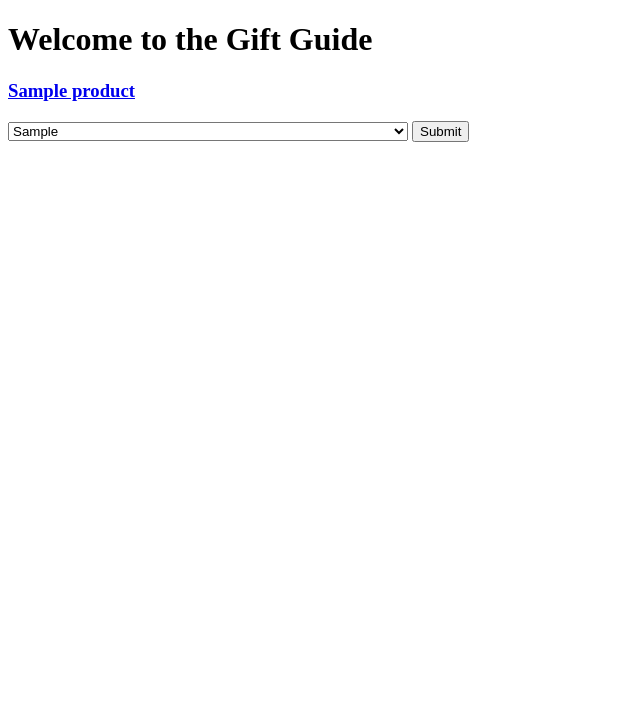
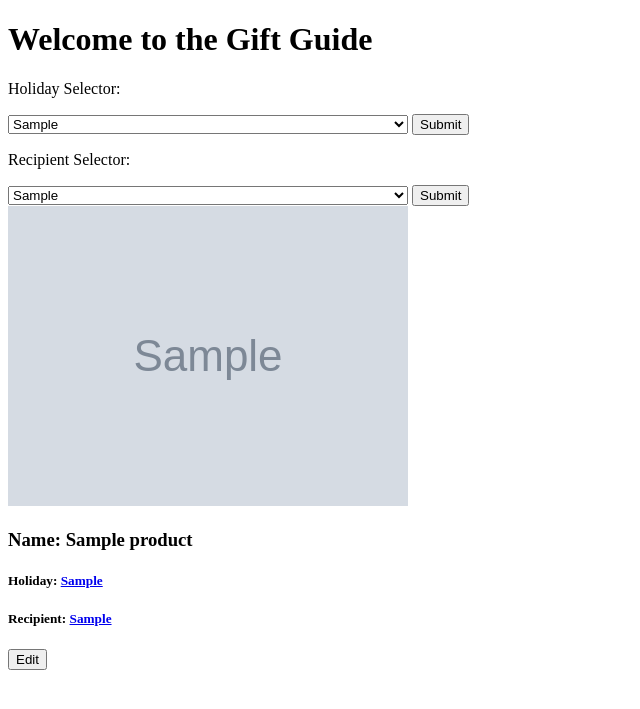
Before and after one commit to JLB2137/Gift-Guide, a Node server app: page /gift-guide in a window 1280 px wide. Shown: the top 709 px of the page, without its empty margins (0-640 px from the left). Run offline with Node 20, Linux system fonts and the light colour scheme; tables that the repository leaves empty hold one stand-in row (values such as "Sample post"); grey boxes marked "Sample" are stand-in pictures; some libraries are stand-ins or nearby versions.

Commit message:
added functionality on homepage to redirect based on holiday pages...this will eventually turn into the nav for the site

```diff
--- a/controllers/products.js
+++ b/controllers/products.js
@@ -2,7 +2,7 @@ const express = require('express')
 const productRouter = express.Router()
 const Product = require('../models/product')
 const seedProducts = require('../models/seed')
-const checkboxUpdater = require('../public/scripts/routerFunctions')
+const requestUpdater = require('../public/scripts/routerFunctions')
 
 
 //index page redirect
@@ -20,7 +20,6 @@ productRouter.get('/gift-guide', (req,res) => {
             holiday.add(element.holiday)
             recipient.add(element.recipient)
         })
-        console.log(holiday,recipient)
         res.render('index.ejs', {
             product: allProducts,
             holiday,
@@ -39,7 +38,7 @@ productRouter.get('/gift-guide/seed', (req,res) => {
 //create
 productRouter.post('/gift-guide', (req,res) => {
     //update checkboxes, if they haven't been filled out and are undefined set the value to false
-    checkboxUpdater(req.body)
+    requestUpdater(req.body)
     //calculate total cost based on input
     req.body.totalCost = req.body.price * req.body.quantity
     Product.create(req.body, (err,product) => {
@@ -98,7 +97,7 @@ productRouter.get('/gift-guide/:productID/edit', (req,res) => {
 //update
 productRouter.put('/gift-guide/:productID', (req,res) => {
     //update checkboxes, if they haven't been filled out and are undefined set the value to false
-    checkboxUpdater(req.body)
+    requestUpdater(req.body)
     //update total cost based on input price and quantity
     req.body.totalCost = req.body.price * req.body.quantity
     Product.findByIdAndUpdate(req.params.productID, req.body, {new:true}, (err, product) => {
--- a/public/scripts/routerFunctions.js
+++ b/public/scripts/routerFunctions.js
@@ -12,4 +12,8 @@ module.exports = function checkboxUpdater(productObject) {
     } else {
         productObject.inStock = false
     }
+    //set a default image if nothing is input
+    if (productObject.imgURL == undefined || productObject.imgURL == '') {
+        productObject.imgURL = 'http://atlas-content-cdn.pixelsquid.com/stock-images/christmas-gift-box-3yLoqyA-600.jpg'
+    }
 }
--- a/public/scripts/script.js
+++ b/public/scripts/script.js
@@ -3,17 +3,23 @@
 //$header.html('Still working')
 
 console.log('working')
-//const Product = require('../models/product')
-const $div1 = $('#holiday1div')
-const $div2 = $('#holiday2div')
-const $submit2 = $('#submit2')
-const $form2 = $('#holiday2')
-const $selector2 = $('#selector2')
+//holiday constants
+const $holidaySubmit = $('#submit-holday')
+const $selectHoliday = $('#holiday-selector')
+const $holidaySelectorLink = $('#holiday-selector-link')
+//recipient constants
+const $recipientSubmit = $('#submit-recipient')
+const $selectRecipient = $('#recipient-selector')
+const $recipientSelectorLink = $('#recipient-selector-link')
 
+$selectHoliday.on('change', function(evt) {
+    //when the holiday is changed, change the link of the submit to
+    //the selected holday
+    $holidaySelectorLink.attr('href',`/gift-guide/holiday/${$(evt.target).val()}`)
+})
 
-/*$selector2.on('change', function (evt) {
-    console.log(`${$(evt.target).val()}`)
-
+$selectRecipient.on('change', function(evt) {
+    //when the holiday is changed, change the link of the submit to
+    //the selected holday
+    $recipientSelectorLink.attr('href',`/gift-guide/recipient/${$(evt.target).val()}`)
 })
-*/
-//Product.find()
--- a/views/index.ejs
+++ b/views/index.ejs
@@ -11,17 +11,32 @@
 </head>
 <body>
     <h1>Welcome to the Gift Guide</h1>
-    <% product.forEach(element => { %>
-        <a href='/gift-guide/<%= element._id %> '><h3><%= element.name %></h3></a>
-    <% }) %>
-    <form>
+    <div class='holiday-selector'>
+        <p>Holiday Selector:</p>
         <select id='holiday-selector'>
             <% holiday.forEach(element => { %>
                 <option><%= element %></option>
             <% }) %>
         </select>
-        <input id='submit-holiday' type='submit' value='Submit'>
-    </form>
-
+        <a id='holiday-selector-link' href='/gift-guide/'><input id='submit-holiday' type='submit' value='Submit'></a>
+    </div>
+    <div class='recipient-selector'>
+        <p>Recipient Selector:</p>
+        <select id='recipient-selector'>
+            <% recipient.forEach(element => { %>
+                <option><%= element %></option>
+            <% }) %>
+        </select>
+        <a id='recipient-selector-link' href='/gift-guide/'><input id='submit-recipient' type='submit' value='Submit'></a>
+    </div>
+    <div class='products'>
+        <% product.forEach(element => { %>
+            <a href='/gift-guide/<%= element._id %>'><img width='400px' src='<%= element.imgURL %>'></a>
+            <h3>Name: <%= element.name %></h3>
+            <h5>Holiday: <a href='/gift-guide/holiday/<%= element.holiday %>'><%= element.holiday %></a></h5>
+            <h5>Recipient: <a href='/gift-guide/recipient/<%= element.recipient %>'><%= element.recipient %></a></h5>
+            <a href='/gift-guide/<%= element._id %>/edit'><input type='submit' value='Edit'></a>
+        <% }) %>
+    </div>
 </body>
 </html>
```
